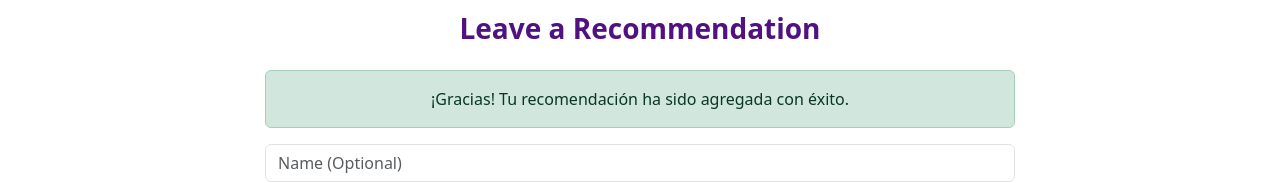
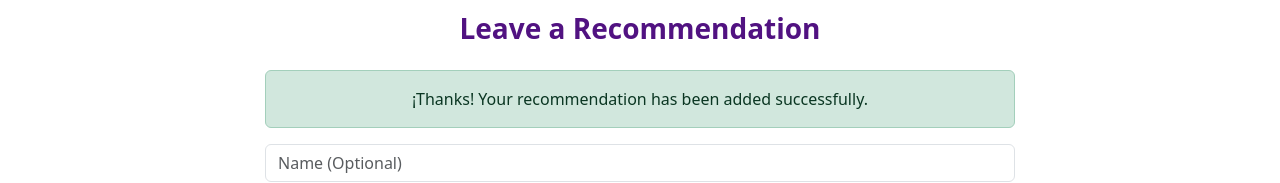
Before and after one commit to emmdego/react-portfolio, a React (Vite) app: page / in a window 1280 px wide. Both pictures are taken after typing "Sample", "Sample" into the empty fields and a click on the button "Submit". Shown: the part 2428-2611 px from the top of the page. Built offline with nearby package versions, Linux system fonts and the light colour scheme.

Commit message:
changed successful text from spanish to english

```diff
--- a/src/components/LeaveRecommendationForm.jsx
+++ b/src/components/LeaveRecommendationForm.jsx
@@ -30,7 +30,7 @@ const LeaveRecommendationForm = ({ onAddRecommendation }) => {
 
       {submitted && (
         <div className="alert alert-success text-center" role="alert">
-          ¡Gracias! Tu recomendación ha sido agregada con éxito.
+          ¡Thanks! Your recommendation has been added successfully.
         </div>
       )}
 
```
